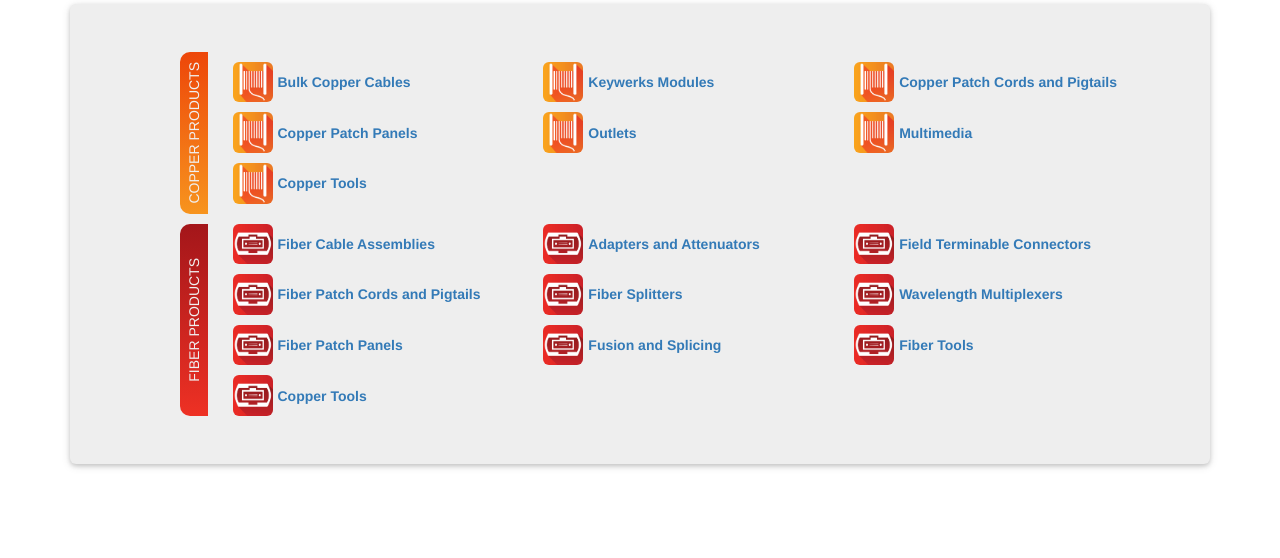
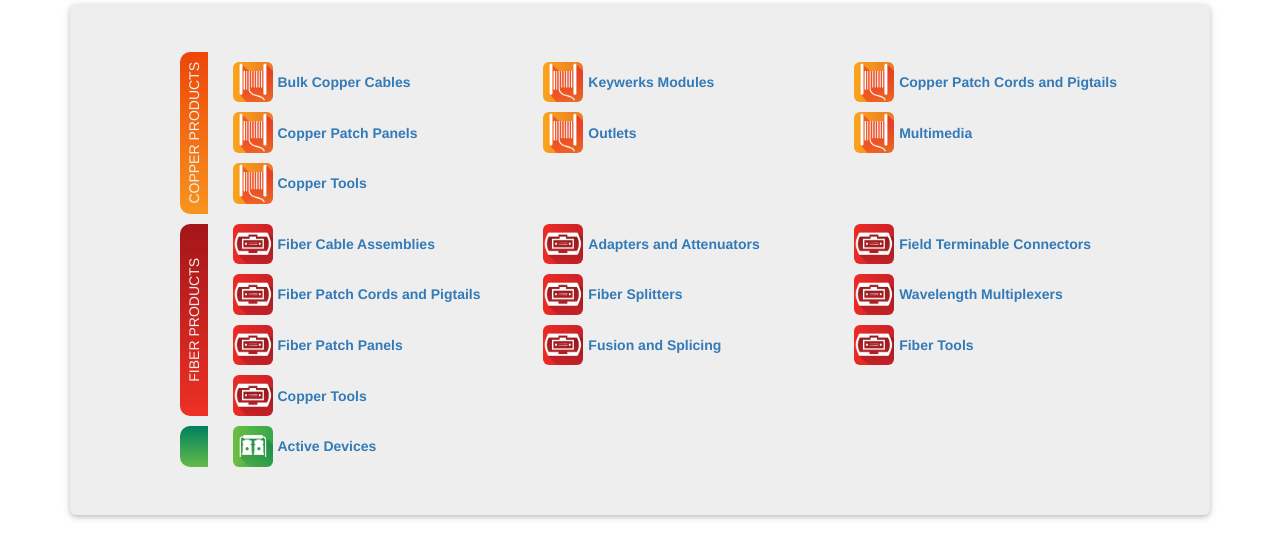
Before and after one commit to cattendu/project-optics, a website: page public/index.html in a window 1280 px wide. Shown: the part 68-626 px from the top of the page. Drawn offline with nearby package versions, Linux system fonts and the light colour scheme; some packages are replaced by stand-ins of ours; no server answers.

Commit message:
Basic home menu working

```diff
--- a/public/css/styles.css
+++ b/public/css/styles.css
@@ -1,7 +1,3 @@
-html,body {
-    height:100%;
-}
-
 /* UTILS */
 .vertical-align-table{
     display: table;
@@ -9,8 +5,12 @@
 }
 
 .vertical-align-cell{
-    display:table-cell;
+    display: table-cell;
     vertical-align: middle;
+}
+
+.other-adjustments{
+    padding-left: 15px;
 }
 
 .shadow{
@@ -22,6 +22,11 @@
   display: -webkit-flex;
   display: -ms-flexbox;
   display:         flex;
+}
+
+.menu-anchor:hover{
+    text-decoration: none;
+    color: red;
 }
 
 /* SECTION */
@@ -66,6 +71,15 @@
     filter: progid:DXImageTransform.Microsoft.gradient( startColorstr='#a3161a', endColorstr='#ee3124',GradientType=0 ); /* IE6-9 */
 }
 
+.other-background{
+    background: rgb(0,128,96); /* Old browsers */
+    background: -moz-linear-gradient(top, rgb(0,128,96) 0%, rgb(98,187,70) 100%); /* FF3.6-15 */
+    background: -webkit-linear-gradient(top, rgb(0,128,96) 0%,rgb(98,187,70) 100%); /* Chrome10-25,Safari5.1-6 */
+    background: linear-gradient(to bottom, rgb(0,128,96) 0%,rgb(98,187,70) 100%); /* W3C, IE10+, FF16+, Chrome26+, Opera12+, Safari7+ */
+    filter: progid:DXImageTransform.Microsoft.gradient( startColorstr='#008060', endColorstr='#62bb46',GradientType=0 ); /* IE6-9 */
+}
+
+
 /* SECTION HEADER */
 .section-header{
     padding-bottom: 10px;
--- a/public/views/home.htm
+++ b/public/views/home.htm
@@ -2,8 +2,10 @@
     <form ng-submit="">
 
         <div class="jumbotron copper shadow">
+            <!-- COPPER SECTION -->
             <div class="row row-eq-height section">
 
+                <!-- COPPER HEADER -->
                 <div class="col-xs-1">
                     <div class="section-header-container copper-background">
                         <label class="section-header sideway">
@@ -12,6 +14,7 @@
                     </div>
                 </div>
 
+                <!-- COPPER MENU -->
                 <div class="col-xs-11">
                     <div class="vertical-align-table">
                         <div class="row vertical-align-cell">
@@ -22,7 +25,7 @@
                                     <a href="#"><img class="img-rounded" src="img/sections/1.png"></a>
                                 </div>
                                 <label class="section-menu-label-container">
-                                    <a href="#">Bulk Copper Cables</a>
+                                    <a class="menu-anchor" href="#">Bulk Copper Cables</a>
                                 </label>
                             </div>
 
@@ -89,11 +92,12 @@
                         </div>
                     </div>
                 </div>
-            </div>
+            </div> <!-- COPPER SECTION END-->
 
             <!-- FIBER SECTION -->
             <div class="row row-eq-height section">
 
+                <!-- FIBER HEADER -->
                 <div class="col-xs-1">
                     <div class="section-header-container fiber-background">
                         <label class="section-header sideway">
@@ -102,6 +106,7 @@
                     </div>
                 </div>
 
+                <!-- FIBER MENU -->
                 <div class="col-xs-11">
                     <div class="vertical-align-table">
                         <div class="row vertical-align-cell">
@@ -209,7 +214,32 @@
                         </div>
                     </div>
                 </div>
+            </div> <!-- FIBER SECTION END-->
+
+            <!-- OTHER SECTION -->
+            <div class="row row-eq-height section">
+
+                <!-- OTHER HEADER -->
+                <div class="col-xs-1">
+                    <div class="section-header-container other-background">
+                        <label class="section-header sideway">
+                        </label>
+                    </div>
+                </div>
+
+                <!-- OTHER MENU -->
+                <div class="col-xs-11 section-menu-container">
+                <!-- SECTION 17 -->
+                    <div class="section-menu-img-container other-adjustments">
+                        <a href="#"><img class="img-rounded" src="img/sections/17.png"></a>
+                    </div>
+                    <label class="section-menu-label-container">
+                        <a href="#">Active Devices</a>
+                    </label>
+                </div>
             </div>
+            <!-- OTHER SECTION END-->
 
+        </div> <!-- JUMBOTRON END -->
     </form>
 </div>
```
Also changed, not shown: public/img/sections/17.png (added).
